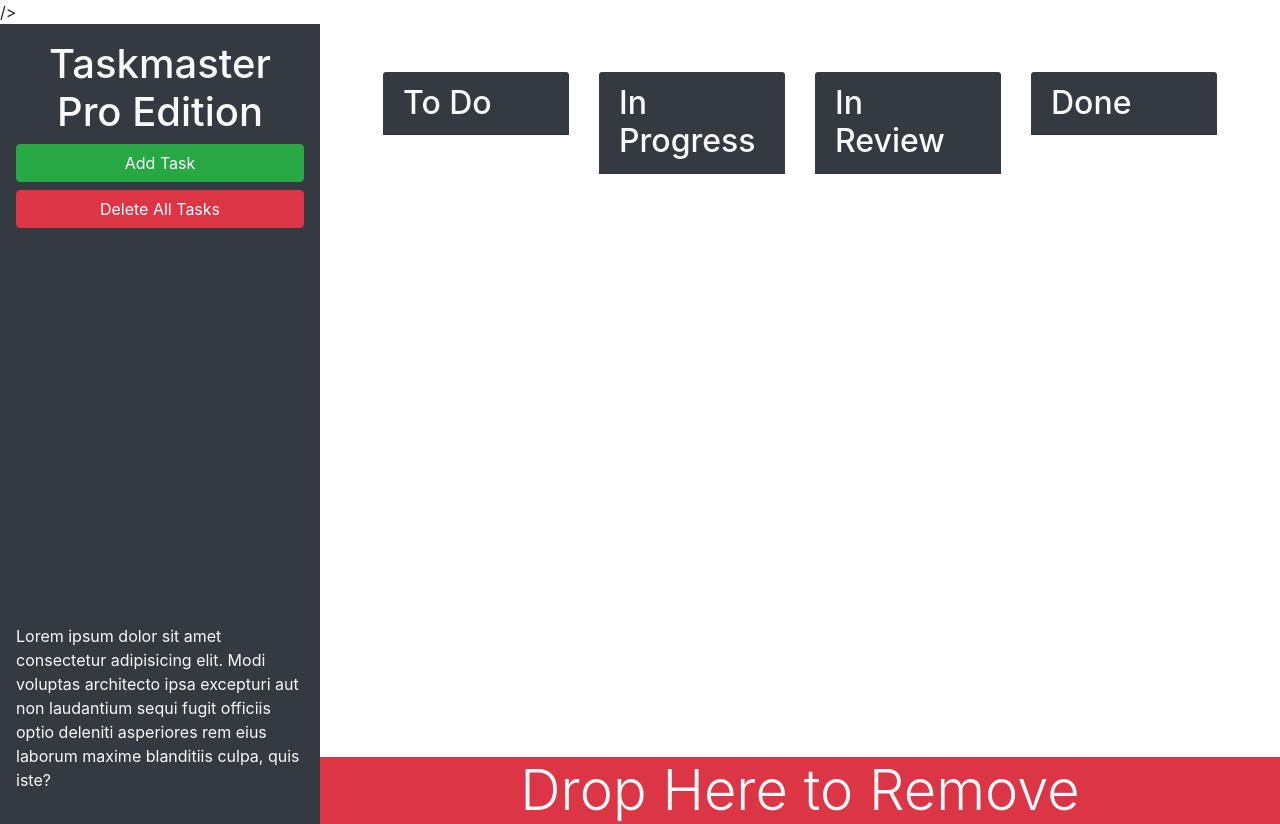
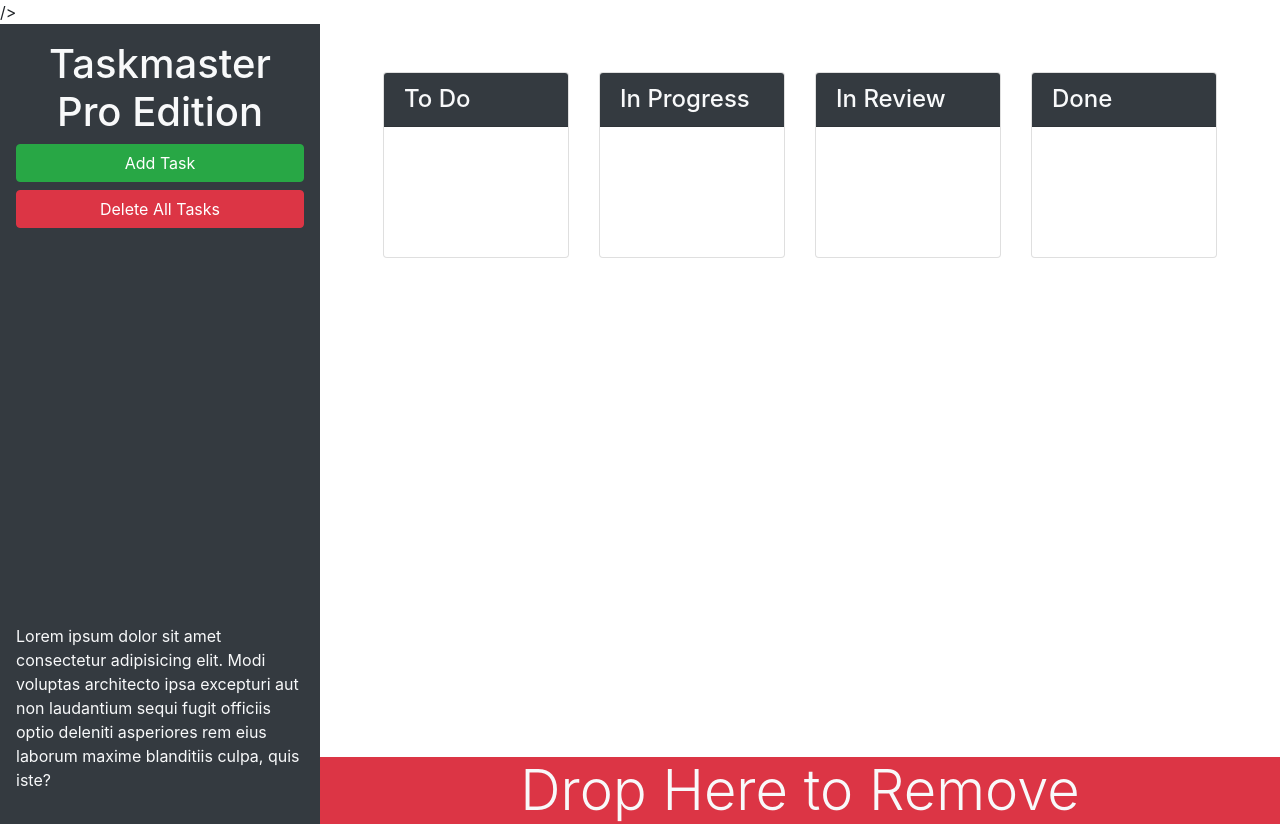
Before and after one commit to eplp/third-party-apis, a plain HTML site: page index.html in a window 1280 px wide. Drawn offline with nearby package versions, Linux system fonts and the light colour scheme.

Commit message:
Added missing class to html and script.js

```diff
--- a/assets/js/script.js
+++ b/assets/js/script.js
@@ -143,10 +143,7 @@ $("#remove-tasks").on("click", function () {
 //* into a sortable list. The connectWith property then linked these sortable lists
 //* with any other lists that have the same class.
 
-// $(".card .list-group").sortable({ connectWith: $(".card .list-group") });
-// $(".list-group").sortable({ connectWith: $(".list-group") });
 //! OPTIONS
-
 //* connectWith - A selector of other sortable elements that the items from this list should be connected to.
 //* This is a one- way relationship, if you want the items to be connected in both directions, the
 //* connectWith option must be set on both sortable elements.
@@ -173,8 +170,8 @@ $("#remove-tasks").on("click", function () {
 //* var tempArr = []; //* array to store the task data in
 //* update function loop over current set of children in sortable list
 //* var text = $(this).find("p").text().trim();  "this" refers to the task <li>
-$(".list-group").sortable({
-   connectWith: $(".list-group"),
+$(".card .list-group").sortable({
+   connectWith: $(".card .list-group"),
    scroll: false,
    tolerance: "pointer",
    helper: "clone",
@@ -223,7 +220,7 @@ $(".list-group").sortable({
 //* we do not need to call saveTasks() because removing a task from any of the
 //* lists triggers a sortable update(), meaning the sortable calls saveTasks()
 $("#trash").droppable({
-   accept: ".list-group-item",
+   accept: ".card .list-group-item",
    tolerance: "touch",
    drop: function (event, ui) {
       console.log("drop");
--- a/index.html
+++ b/index.html
@@ -49,23 +49,30 @@
             <div class="m-5 row justify-content-around">
                <!--* Bootstrap card -->
                <div class="col-12 col-md-6 col-xl-3 mb-3">
-                  <!--* added classes tp card header  -->
-                  <h2 class="card-header bg-dark text-light">To Do</h2>
-                  <ul id="list-toDo" class="list-group"></ul>
+                  <!--* added classes to card header  -->
+                  <div class="card">
+                     <h4 class="card-header bg-dark text-light">To Do</h4>
+                     <ul id="list-toDo" class="list-group list-group-flush"></ul>
+                  </div>
                </div>
-
                <!--* Bootstrap card -->
                <div class="col-12 col-md-6 col-xl-3 mb-3">
-                  <h2 class="card-header bg-dark text-light">In Progress</h2>
-                  <ul id="list-inProgress" class="list-group"></ul>
+                  <div class="card">
+                     <h4 class="card-header bg-dark text-light">In Progress</h4>
+                     <ul id="list-inProgress" class="list-group list-group-flush"></ul>
+                  </div>
                </div>
                <div class="col-12 col-md-6 col-xl-3 mb-3">
-                  <h2 class="card-header bg-dark text-light">In Review</h2>
-                  <ul id="list-inReview" class="list-group"></ul>
+                  <div class="card">
+                     <h4 class="card-header bg-dark text-light">In Review</h4>
+                     <ul id="list-inReview" class="list-group list-group-flush"></ul>
+                  </div>
                </div>
                <div class="col-12 col-md-6 col-xl-3 mb-3">
-                  <h2 class="card-header bg-dark text-light">Done</h2>
-                  <ul id="list-inReview" class="list-group"></ul>
+                  <div class="card">
+                     <h4 class="card-header bg-dark text-light">Done</h4>
+                     <ul id="list-inReview" class="list-group list-group-flush"></ul>
+                  </div>
                </div>
             </div>
 
```
